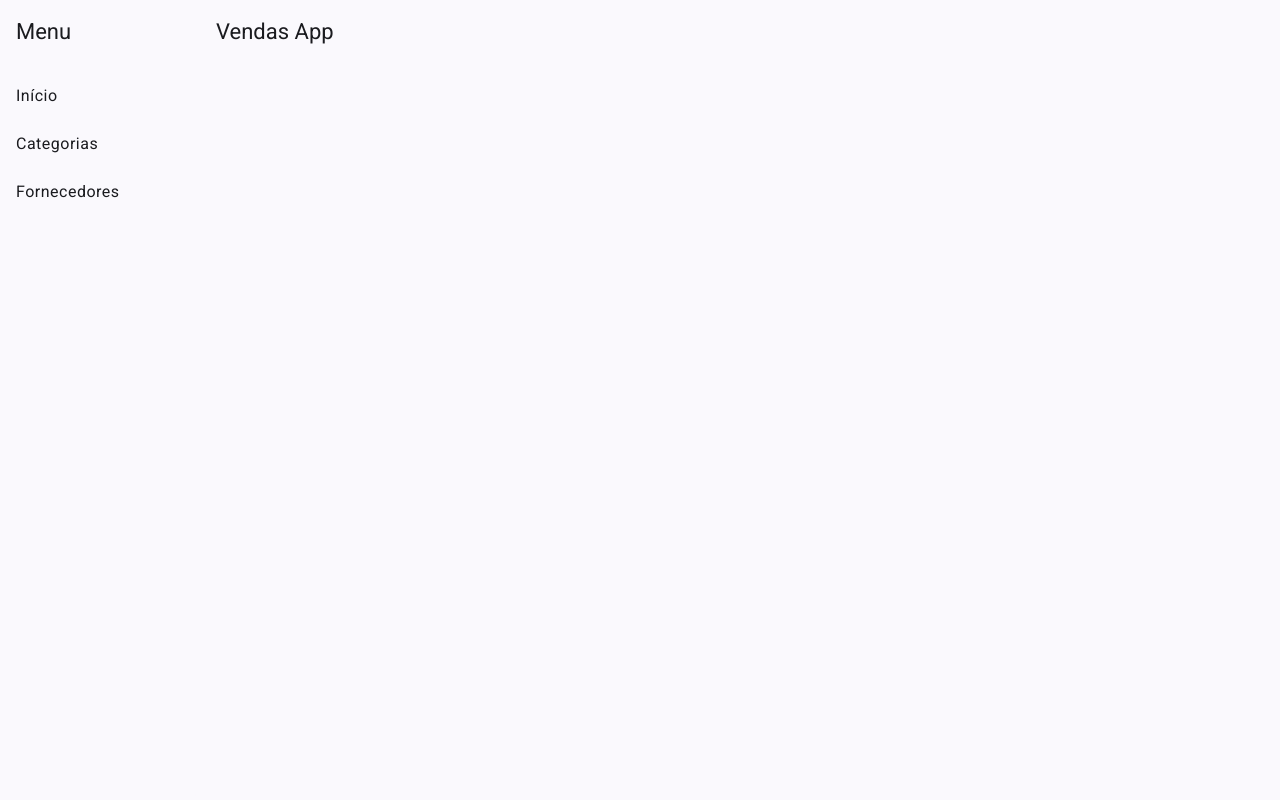
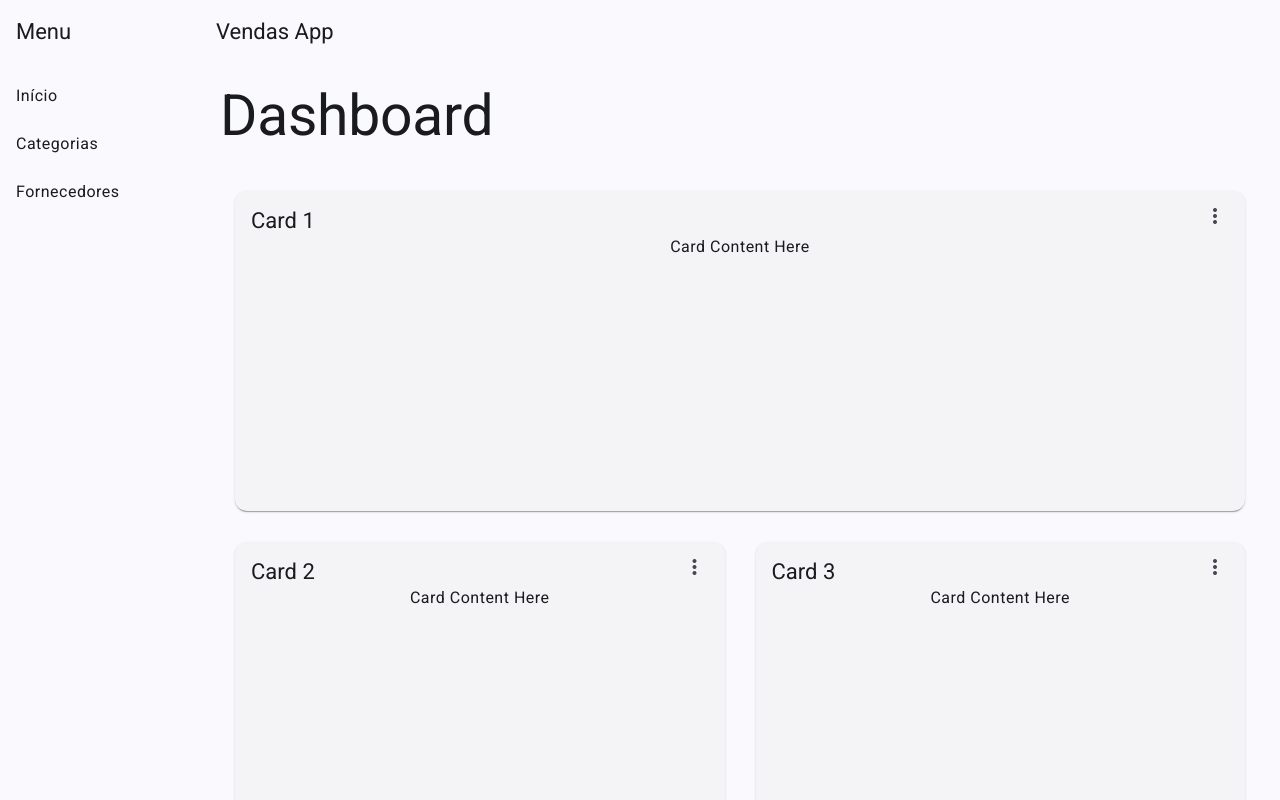
Before and after one commit to PADOCAS/Angular-17---Ebook-2024, an Angular app in the folder my-sales-app/: page / in a window 1280 px wide. Built offline with nearby package versions, Linux system fonts and the light colour scheme.

Commit message:
Dashboard

```diff
--- /dev/null
+++ b/my-sales-app/src/app/dashboard/dashboard.component.css
@@ -0,0 +1,21 @@
+.grid-container {
+  margin: 20px;
+}
+
+.dashboard-card {
+  position: absolute;
+  top: 15px;
+  left: 15px;
+  right: 15px;
+  bottom: 15px;
+}
+
+.more-button {
+  position: absolute;
+  top: 5px;
+  right: 10px;
+}
+
+.dashboard-card-content {
+  text-align: center;
+}
--- /dev/null
+++ b/my-sales-app/src/app/dashboard/dashboard.component.html
@@ -0,0 +1,26 @@
+<div class="grid-container">
+  <h1 class="mat-h1">Dashboard</h1>
+  <mat-grid-list cols="2" rowHeight="350px">
+    @for (card of cards | async; track card) {
+      <mat-grid-tile [colspan]="card.cols" [rowspan]="card.rows">
+        <mat-card class="dashboard-card">
+          <mat-card-header>
+            <mat-card-title>
+              {{card.title}}
+              <button mat-icon-button class="more-button" [matMenuTriggerFor]="menu" aria-label="Toggle menu">
+                <mat-icon>more_vert</mat-icon>
+              </button>
+              <mat-menu #menu="matMenu" xPosition="before">
+                <button mat-menu-item>Expand</button>
+                <button mat-menu-item>Remove</button>
+              </mat-menu>
+            </mat-card-title>
+          </mat-card-header>
+          <mat-card-content class="dashboard-card-content">
+            <div>Card Content Here</div>
+          </mat-card-content>
+        </mat-card>
+      </mat-grid-tile>
+    }
+  </mat-grid-list>
+</div>
--- /dev/null
+++ b/my-sales-app/src/app/dashboard/dashboard.component.ts
@@ -0,0 +1,48 @@
+import { Component, inject } from '@angular/core';
+import { Breakpoints, BreakpointObserver } from '@angular/cdk/layout';
+import { map } from 'rxjs/operators';
+import { AsyncPipe } from '@angular/common';
+import { MatGridListModule } from '@angular/material/grid-list';
+import { MatMenuModule } from '@angular/material/menu';
+import { MatIconModule } from '@angular/material/icon';
+import { MatButtonModule } from '@angular/material/button';
+import { MatCardModule } from '@angular/material/card';
+
+@Component({
+  selector: 'app-dashboard',
+  templateUrl: './dashboard.component.html',
+  styleUrl: './dashboard.component.css',
+  standalone: true,
+  imports: [
+    AsyncPipe,
+    MatGridListModule,
+    MatMenuModule,
+    MatIconModule,
+    MatButtonModule,
+    MatCardModule
+  ]
+})
+export class DashboardComponent {
+  private breakpointObserver = inject(BreakpointObserver);
+
+  /** Based on the screen size, switch from standard to one column per row */
+  cards = this.breakpointObserver.observe(Breakpoints.Handset).pipe(
+    map(({ matches }) => {
+      if (matches) {
+        return [
+          { title: 'Card 1', cols: 1, rows: 1 },
+          { title: 'Card 2', cols: 1, rows: 1 },
+          { title: 'Card 3', cols: 1, rows: 1 },
+          { title: 'Card 4', cols: 1, rows: 1 }
+        ];
+      }
+
+      return [
+        { title: 'Card 1', cols: 2, rows: 1 },
+        { title: 'Card 2', cols: 1, rows: 1 },
+        { title: 'Card 3', cols: 1, rows: 2 },
+        { title: 'Card 4', cols: 1, rows: 1 }
+      ];
+    })
+  );
+}
```
Also changed, not shown: my-sales-app/src/app/app.routes.ts (+11 -4 lines).
